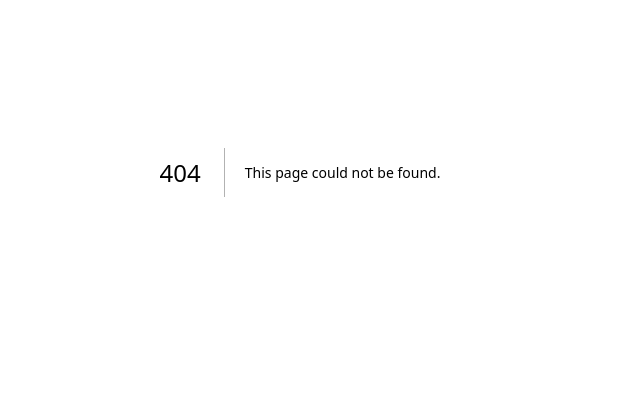
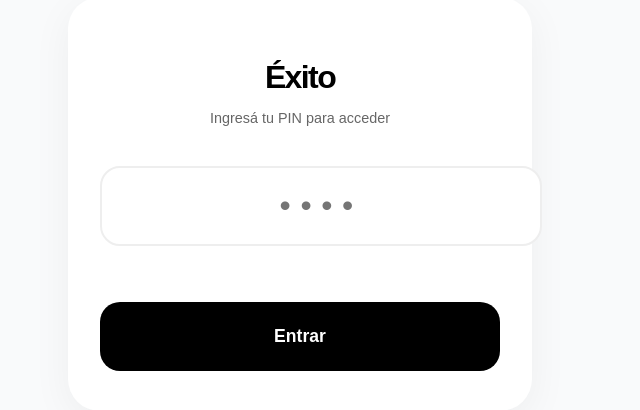
Before and after one commit to santisala23-sys/exito, a Next.js app: page /login in a window 1280 px wide. Before the commit this address had no page. Shown: the part 228-638 px from the top of the page, without its empty margins (340-980 px from the left). Built offline with nearby package versions, Linux system fonts and the light colour scheme.

Commit message:
Agregado sistema de Login con PIN

```diff
--- /dev/null
+++ b/app/login/page.js
@@ -0,0 +1,48 @@
+'use client';
+import { useState } from 'react';
+import { useRouter } from 'next/navigation';
+
+export default function Login() {
+  const [pin, setPin] = useState('');
+  const [error, setError] = useState('');
+  const router = useRouter();
+
+  const handleLogin = (e) => {
+    e.preventDefault();
+
+    if (pin === process.env.NEXT_PUBLIC_APP_PIN) {
+      // Seteamos una "cookie" de autorización que dura 30 días
+      document.cookie = "exito_auth=true; path=/; max-age=" + 60 * 60 * 24 * 30;
+      router.push('/');
+    } else {
+      setError('PIN incorrecto ❌');
+      setPin('');
+    }
+  };
+
+  return (
+    <main style={{ display: 'flex', justifyContent: 'center', alignItems: 'center', minHeight: '100vh', backgroundColor: '#f9fafb', padding: '2rem', fontFamily: 'sans-serif' }}>
+      <form onSubmit={handleLogin} style={{ backgroundColor: '#fff', padding: '2.5rem 2rem', borderRadius: '32px', boxShadow: '0 10px 40px rgba(0,0,0,0.05)', width: '100%', maxWidth: '400px', textAlign: 'center' }}>
+        <h1 style={{ fontSize: '2rem', fontWeight: '900', marginBottom: '0.5rem', letterSpacing: '-0.05em' }}>Éxito</h1>
+        <p style={{ color: '#666', marginBottom: '2.5rem', fontSize: '0.9rem' }}>Ingresá tu PIN para acceder</p>
+
+        <input
+          type="password"
+          inputMode="numeric"
+          value={pin}
+          onChange={(e) => setPin(e.target.value)}
+          placeholder="••••"
+          style={{ width: '100%', padding: '1.2rem', fontSize: '2rem', textAlign: 'center', borderRadius: '20px', border: '2px solid #eee', marginBottom: '1rem', letterSpacing: '0.3em', outline: 'none' }}
+        />
+
+        <div style={{ minHeight: '24px', marginBottom: '1rem' }}>
+          {error && <p style={{ color: '#ef4444', fontSize: '0.9rem', margin: 0, fontWeight: '600' }}>{error}</p>}
+        </div>
+
+        <button type="submit" style={{ width: '100%', padding: '1.5rem', backgroundColor: '#000', color: '#fff', border: 'none', borderRadius: '20px', fontSize: '1.1rem', fontWeight: 'bold', cursor: 'pointer' }}>
+          Entrar
+        </button>
+      </form>
+    </main>
+  );
+}
```
Also changed, not shown: middleware.js (added, +24 -0 lines).
